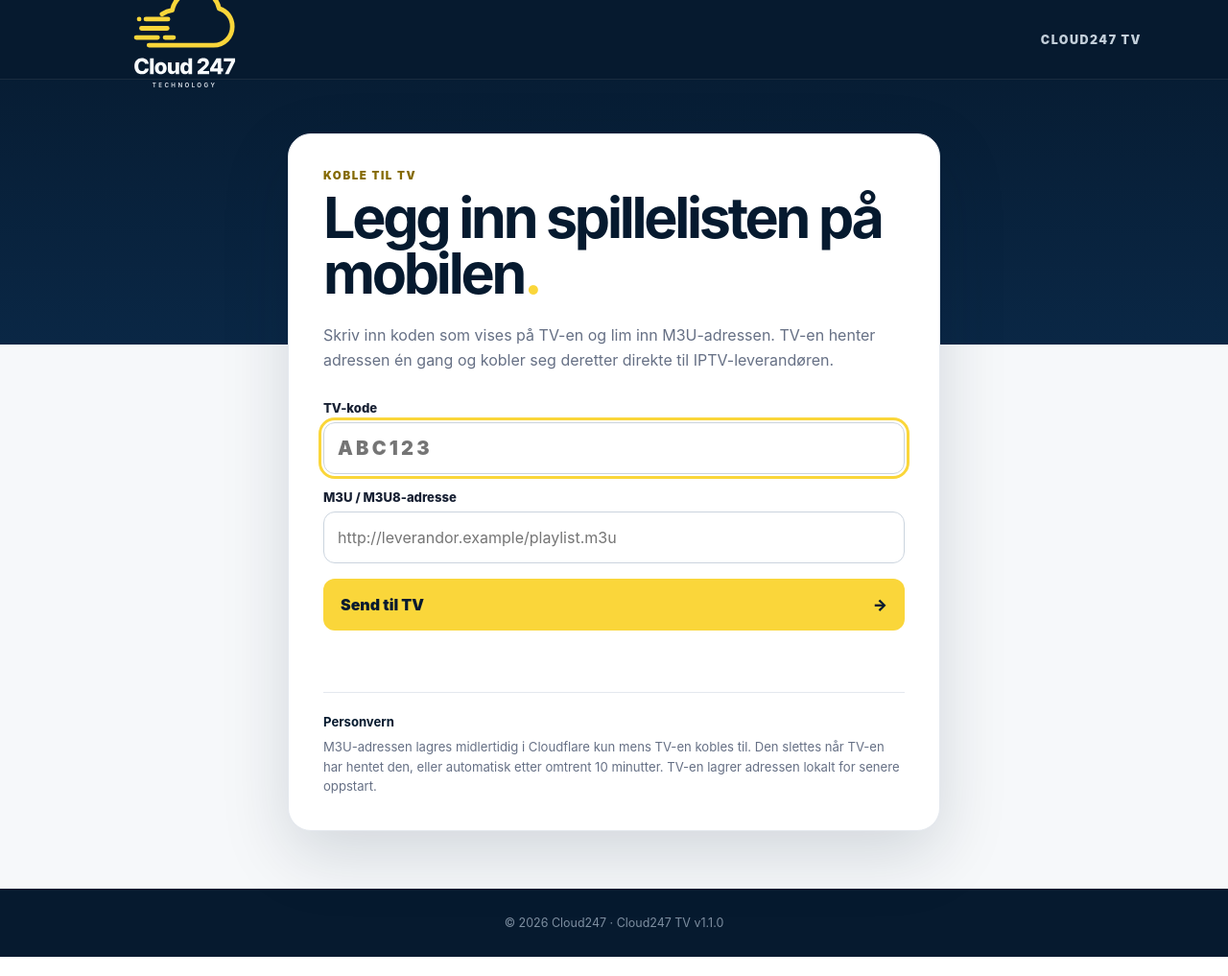
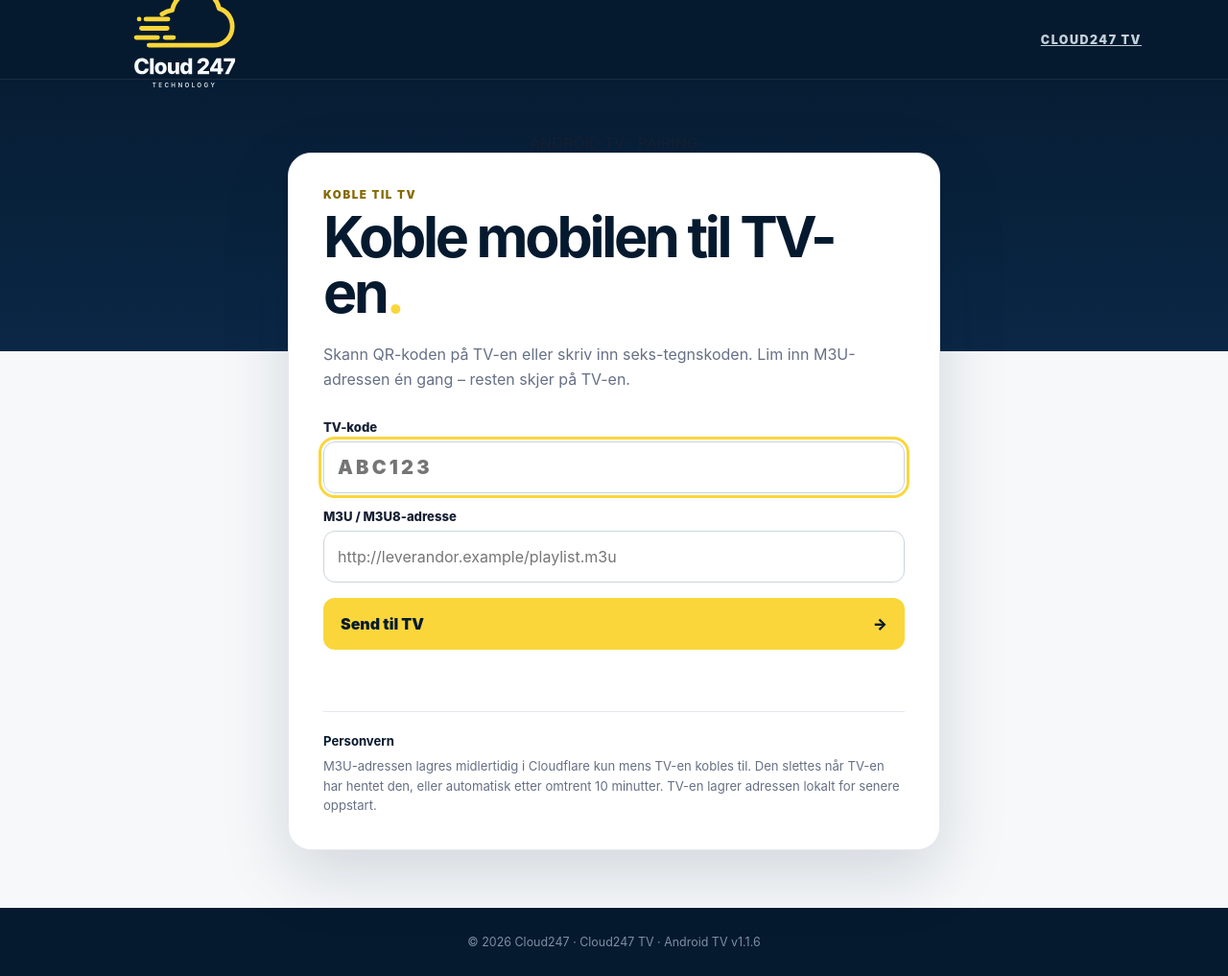
Before and after one commit to cloud247-hub/Cloud-247-TV, a plain HTML site: page link/index.html in a window 1280 px wide. Shown: the whole page at 96% size. Drawn offline with Linux system fonts and the light colour scheme.

Commit message:
Polish TV pairing page

```diff
--- a/link/index.html
+++ b/link/index.html
@@ -7,22 +7,23 @@
   <meta name="description" content="Koble en M3U-spilleliste til Cloud247 TV.">
   <title>Koble til Cloud247 TV</title>
   <link rel="icon" href="../assets/favicon.svg" type="image/svg+xml">
-  <link rel="stylesheet" href="link.css?v=1.1.0">
+  <link rel="stylesheet" href="link.css?v=1.2.0">
   <script defer src="link.js?v=1.1.0"></script>
 </head>
 <body>
   <header class="site-header">
     <div class="shell header-inner">
       <a href="https://cloud247.no/" class="brand" aria-label="Cloud247"><img src="../assets/cloud247-logo.svg" alt="Cloud247"></a>
-      <span class="product">CLOUD247 TV</span>
+      <a class="product" href="/" aria-label="Cloud247 TV">CLOUD247 TV</a>
     </div>
   </header>
 
   <main class="main">
+    <div class="pair-badge">ANDROID TV · PAIRING</div>
     <section class="card" aria-labelledby="title">
       <p class="eyebrow">KOBLE TIL TV</p>
-      <h1 id="title">Legg inn spillelisten på mobilen<span>.</span></h1>
-      <p class="lead">Skriv inn koden som vises på TV-en og lim inn M3U-adressen. TV-en henter adressen én gang og kobler seg deretter direkte til IPTV-leverandøren.</p>
+      <h1 id="title">Koble mobilen til TV-en<span>.</span></h1>
+      <p class="lead">Skann QR-koden på TV-en eller skriv inn seks-tegnskoden. Lim inn M3U-adressen én gang – resten skjer på TV-en.</p>
 
       <form id="pairForm" novalidate>
         <label>
@@ -46,6 +47,6 @@
     </section>
   </main>
 
-  <footer>© 2026 Cloud247 · Cloud247 TV v1.1.0</footer>
+  <footer>© 2026 Cloud247 · Cloud247 TV · Android TV v1.1.6</footer>
 </body>
 </html>
```
